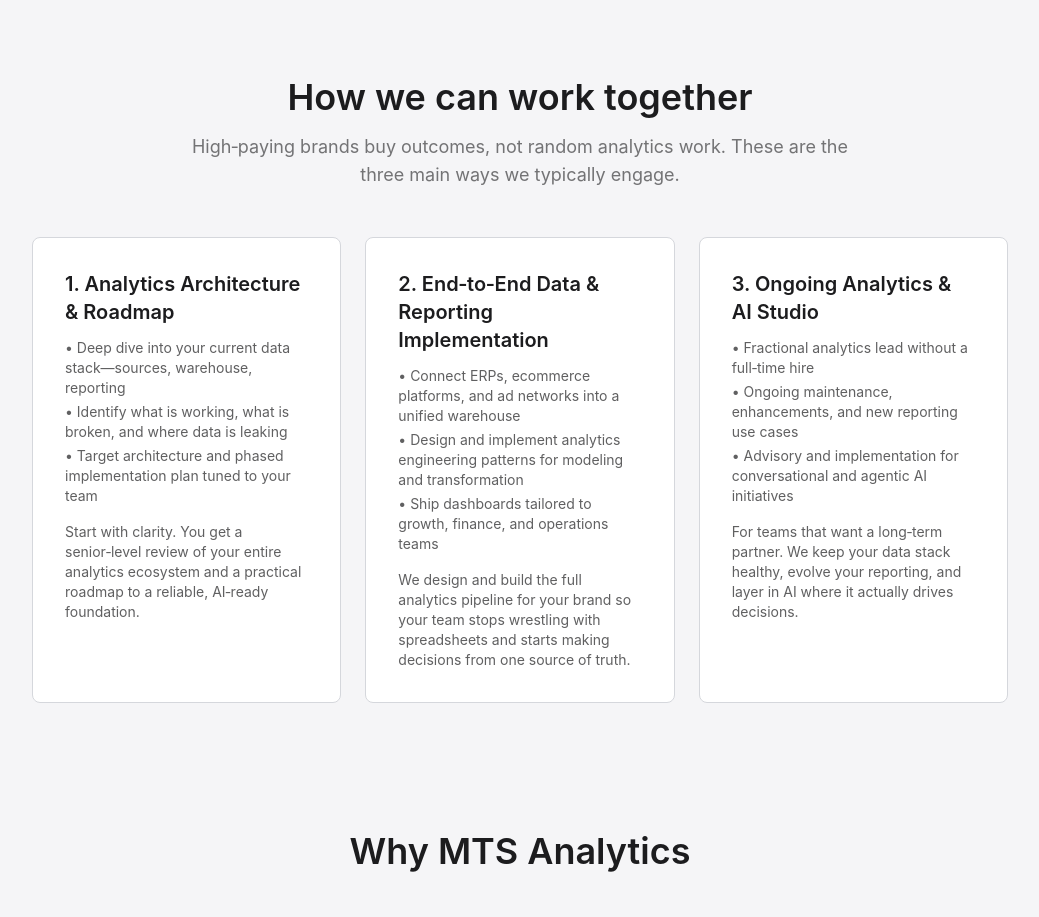
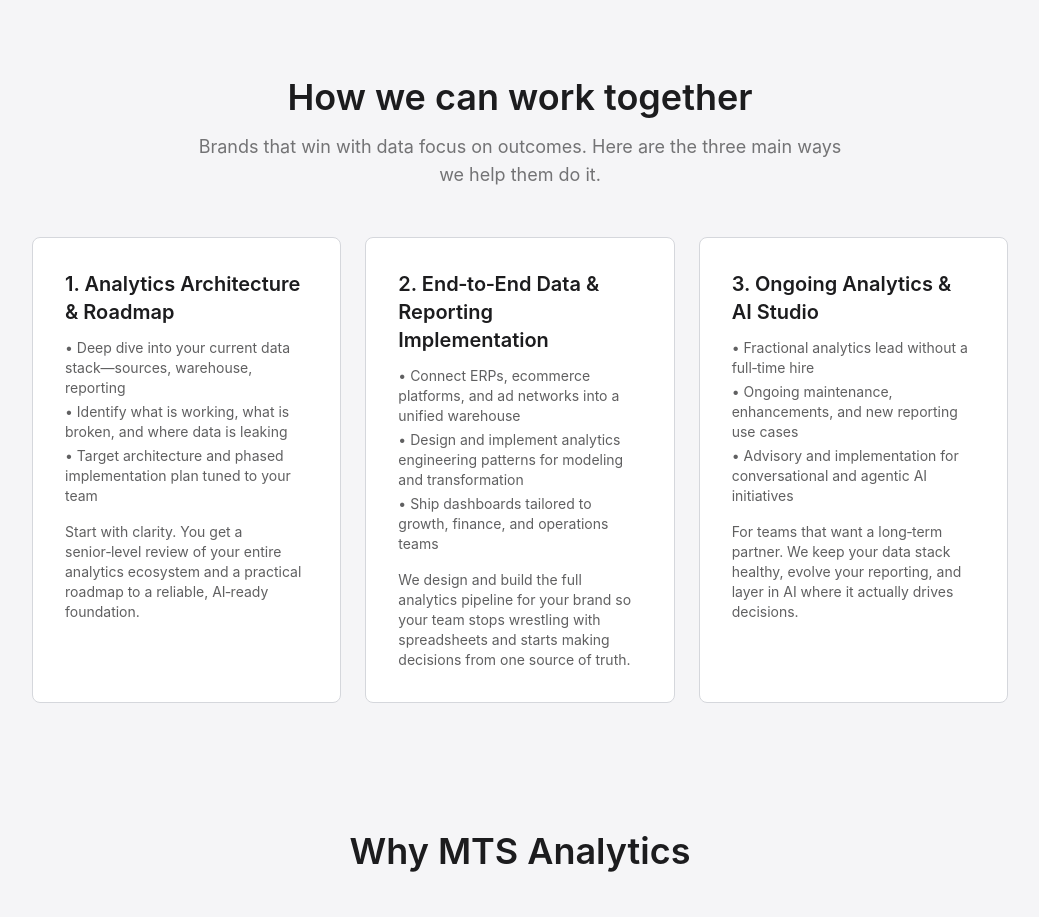
Before and after one commit to artin-mts/business-site, a Next.js app: page / in a window 1280 px wide. Shown: the part 1080-1997 px from the top of the page, without its empty margins (120-1159 px from the left). Built offline with nearby package versions, Linux system fonts and the light colour scheme.

Commit message:
Update how-we-work intro copy

```diff
--- a/app/page.tsx
+++ b/app/page.tsx
@@ -119,7 +119,7 @@
             How we can work together
           </h2>
           <p className="text-lg text-midnight/60 max-w-2xl mx-auto">
-            High‑paying brands buy outcomes, not random analytics work. These are the three main ways we typically engage.
+            Brands that win with data focus on outcomes. Here are the three main ways we help them do it.
           </p>
         </motion.div>
         <div className="grid grid-cols-1 md:grid-cols-3 gap-6">
```
